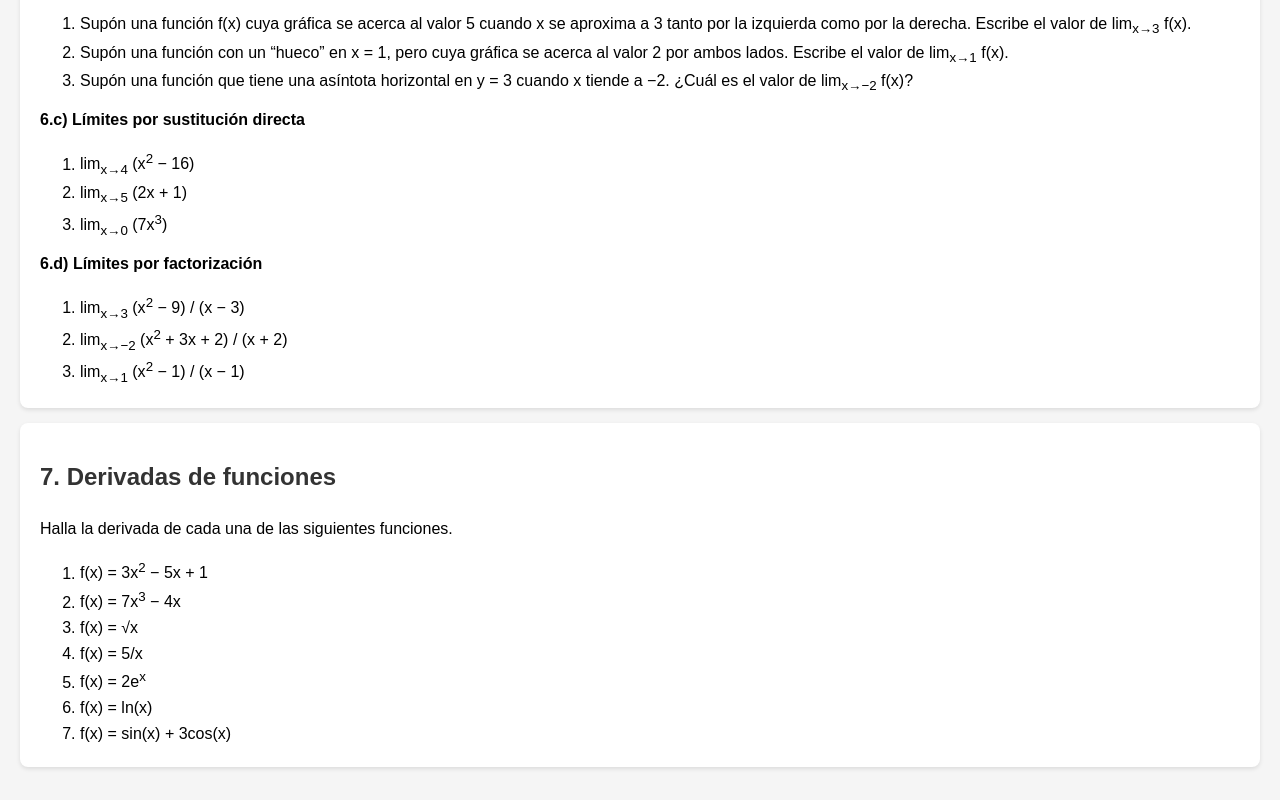
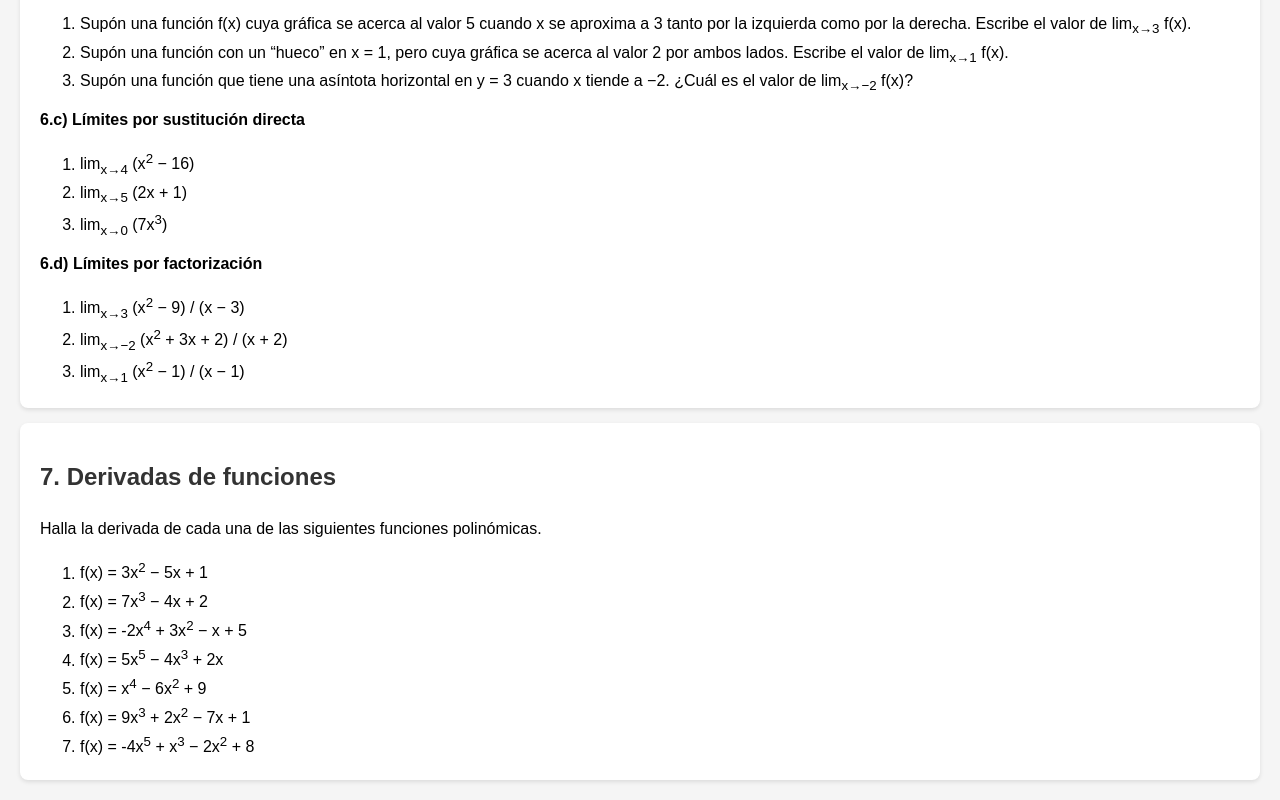
Before and after one commit to ketier09/ejercicios_matematicas, a plain HTML site: page index.html in a window 1280 px wide. Shown: the part 4063-4863 px from the top of the page. Drawn offline with Linux system fonts and the light colour scheme.

Commit message:
Update index.html

```diff
--- a/index.html
+++ b/index.html
@@ -257,15 +257,15 @@
 
 <div class="actividad">
   <h2>7. Derivadas de funciones</h2>
-  <p>Halla la derivada de cada una de las siguientes funciones.</p>
+  <p>Halla la derivada de cada una de las siguientes funciones polinómicas.</p>
   <ol>
     <li>f(x) = 3x<sup>2</sup> − 5x + 1</li>
-    <li>f(x) = 7x<sup>3</sup> − 4x</li>
-    <li>f(x) = √x</li>
-    <li>f(x) = 5/x</li>
-    <li>f(x) = 2e<sup>x</sup></li>
-    <li>f(x) = ln(x)</li>
-    <li>f(x) = sin(x) + 3cos(x)</li>
+    <li>f(x) = 7x<sup>3</sup> − 4x + 2</li>
+    <li>f(x) = -2x<sup>4</sup> + 3x<sup>2</sup> − x + 5</li>
+    <li>f(x) = 5x<sup>5</sup> − 4x<sup>3</sup> + 2x</li>
+    <li>f(x) = x<sup>4</sup> − 6x<sup>2</sup> + 9</li>
+    <li>f(x) = 9x<sup>3</sup> + 2x<sup>2</sup> − 7x + 1</li>
+    <li>f(x) = -4x<sup>5</sup> + x<sup>3</sup> − 2x<sup>2</sup> + 8</li>
   </ol>
 </div>
 
```
